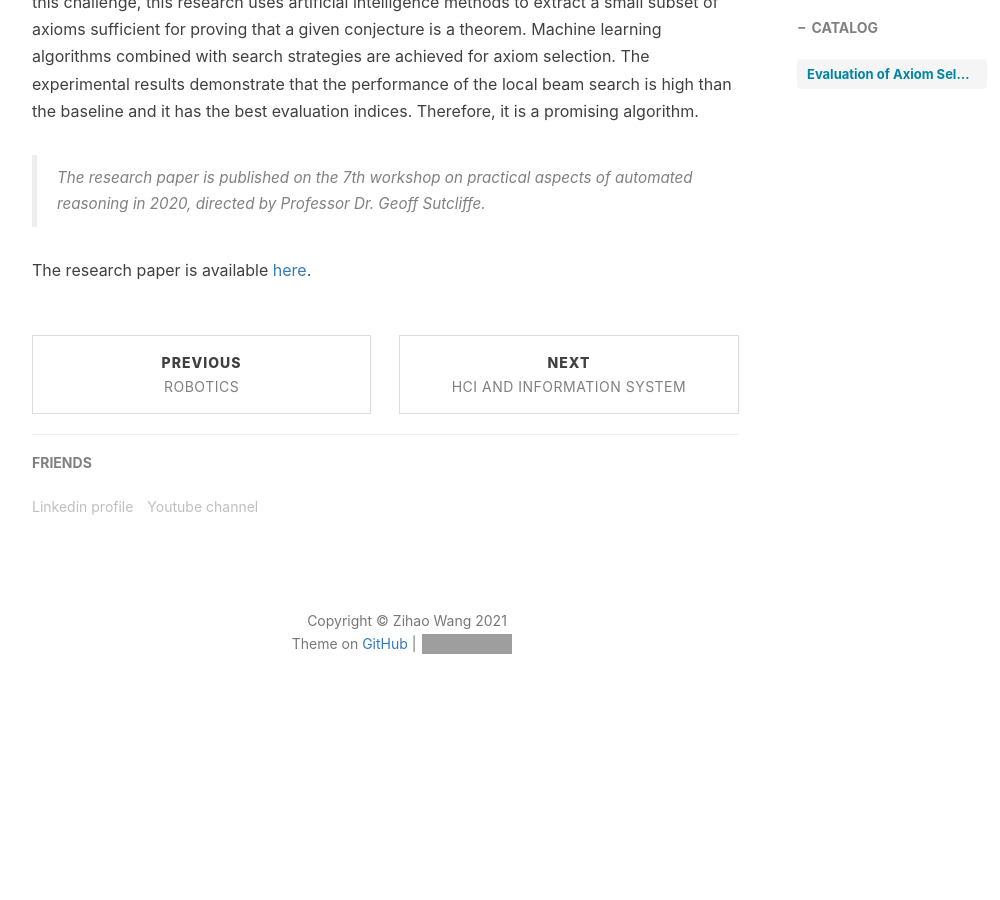
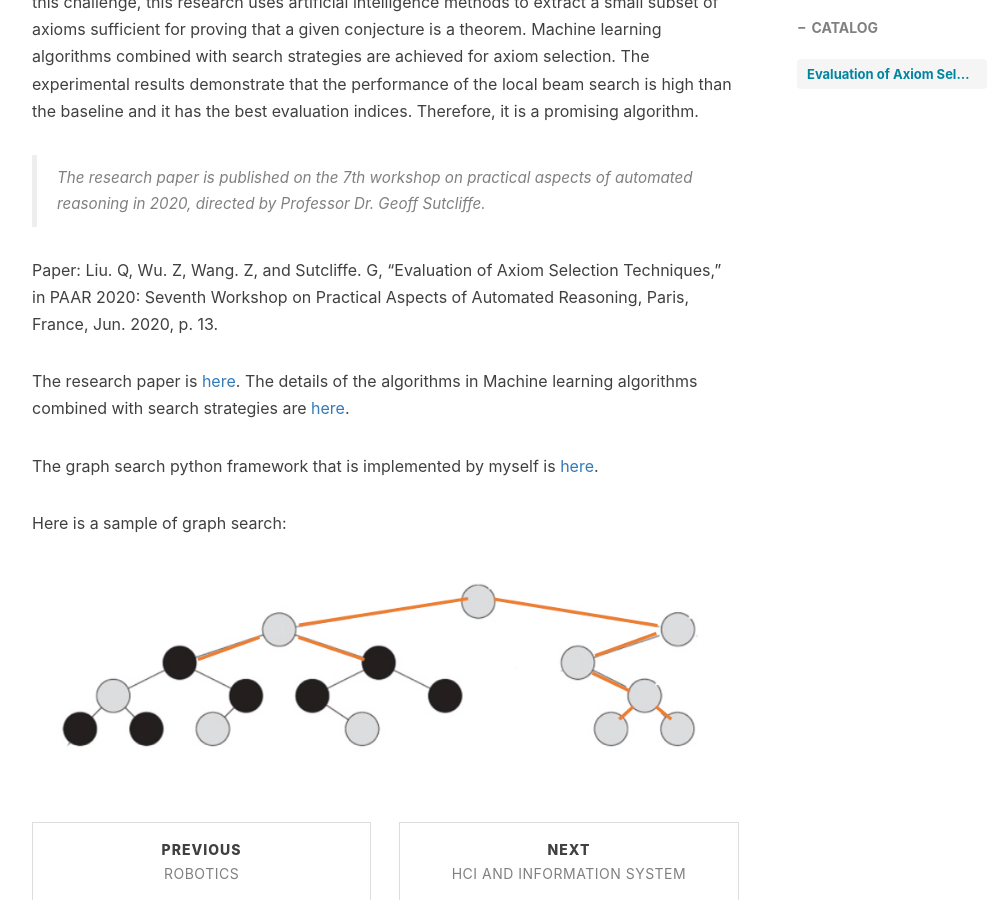
Before and after one commit to wangzh3/wangzh3.github.io, a Jekyll site: the page built from _posts/2020-10-28-Automated-reasoning.md, in a window 1280 px wide and 900 px high, scrolled down 628 px. Shown: the whole window, without its empty margins (233-1233 px from the left). Built offline with Jekyll 4.4.1, drawn with Linux system fonts in a browser that asks for light colours; nearby versions of some CDN libraries; comment, search, counter and statistics services are not loaded; before the commit the page ends 1376 px from its top, so only the background shows below that; grey boxes are pictures that could not be loaded.

Commit message:
Update 2020-10-28-Automated-reasoning.md

```diff
--- a/_posts/2020-10-28-Automated-reasoning.md
+++ b/_posts/2020-10-28-Automated-reasoning.md
@@ -16,4 +16,12 @@ Automated theorem proving (ATP) is concerned with the development and use of sys
 
 >The research paper is published on the 7th workshop on practical aspects of automated reasoning in 2020, directed by Professor Dr. Geoff Sutcliffe.
 
-The research paper is available [here](http://ceur-ws.org/Vol-2752/paper5.pdf).
+Paper: Liu. Q, Wu. Z, Wang. Z, and Sutcliffe. G, “Evaluation of Axiom Selection Techniques,” in PAAR 2020: Seventh Workshop on Practical Aspects of Automated Reasoning, Paris, France, Jun. 2020, p. 13.
+
+The research paper is [here](http://ceur-ws.org/Vol-2752/paper5.pdf). The details of the algorithms in Machine learning algorithms combined with search strategies are [here](https://github.com/wangzh3/My-axiom-selection/blob/main/algorithm.pdf).
+
+The graph search python framework that is implemented by myself is [here](https://github.com/wangzh3/My-axiom-selection).
+
+Here is a sample of graph search:
+
+![](https://github.com/wangzh3/wangzh3.github.io/blob/master/upload/axiom%20tree.png?raw=true)
```
